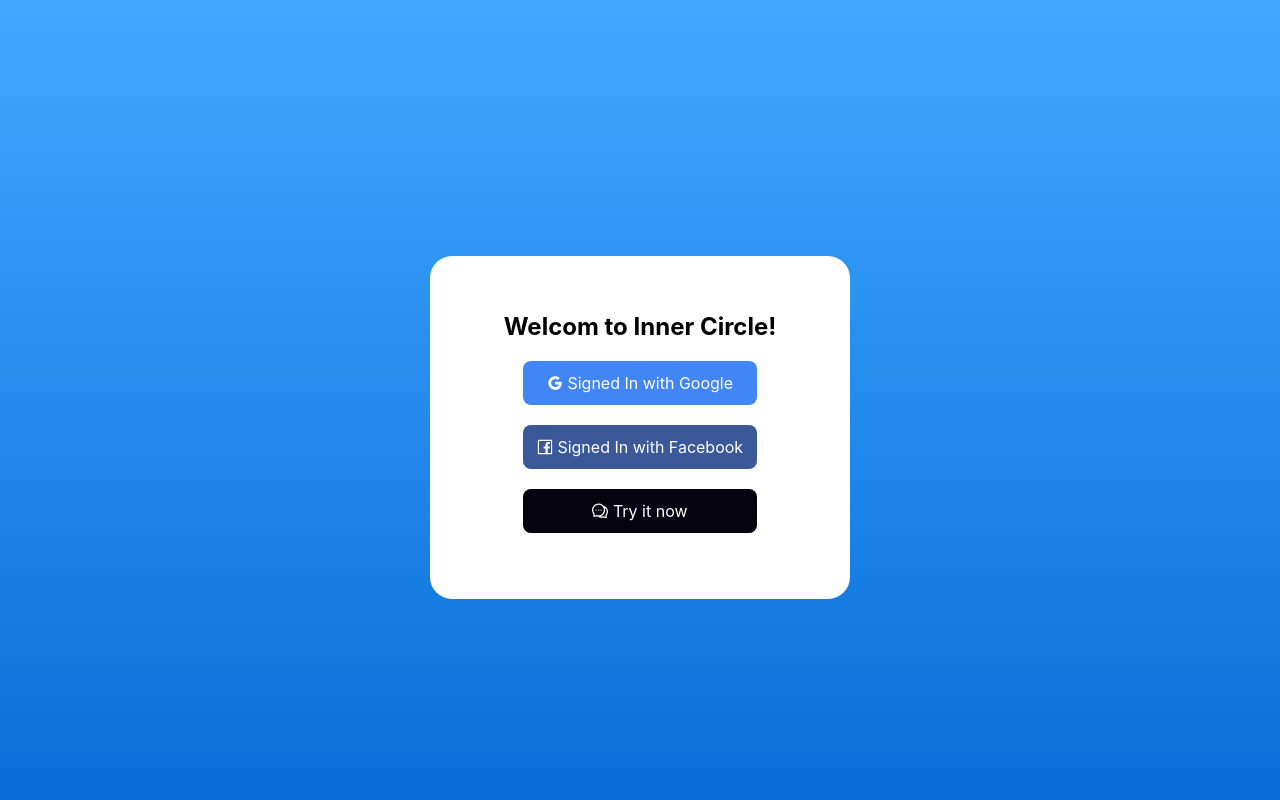
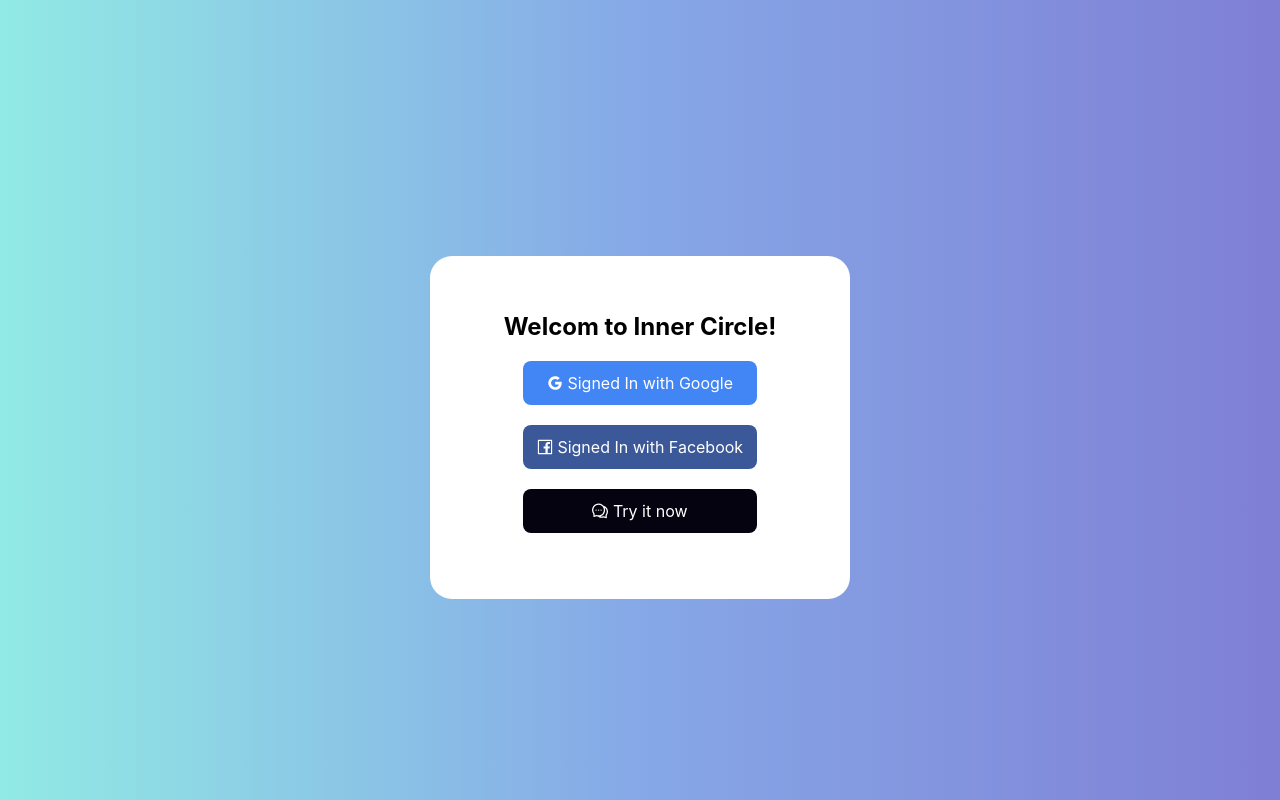
Before and after one commit to louiskwt/inner-circle-chat, a React app: page / in a window 1280 px wide. Built offline with nearby package versions, Linux system fonts and the light colour scheme; some packages are replaced by stand-ins of ours; no server answers.

Commit message:
changed favicon and updated Login page  background style

```diff
--- a/public/index.html
+++ b/public/index.html
@@ -24,7 +24,7 @@
       work correctly both with client-side routing and a non-root public URL.
       Learn how to configure a non-root public URL by running `npm run build`.
     -->
-    <title>React App</title>
+    <title>InnerCircle | A Private Group Chat</title>
   </head>
   <body>
     <noscript>You need to enable JavaScript to run this app.</noscript>
--- a/src/index.css
+++ b/src/index.css
@@ -47,7 +47,20 @@
 /* Login Page */
 
 #login-page {
-	background-image: linear-gradient(#40a9ff, #096dd9);
+	background: #7f7fd5; /* fallback for old browsers */
+	background: -webkit-linear-gradient(
+		to right,
+		#91eae4,
+		#86a8e7,
+		#7f7fd5
+	); /* Chrome 10-25, Safari 5.1-6 */
+	background: linear-gradient(
+		to right,
+		#91eae4,
+		#86a8e7,
+		#7f7fd5
+	); /* W3C, IE 10+/ Edge, Firefox 16+, Chrome 26+, Opera 12+, Safari 7+ */
+
 	position: absolute;
 	top: 0px;
 	bottom: 0px;
```
Also changed, not shown: public/favicon.ico, public/manifest.json.
